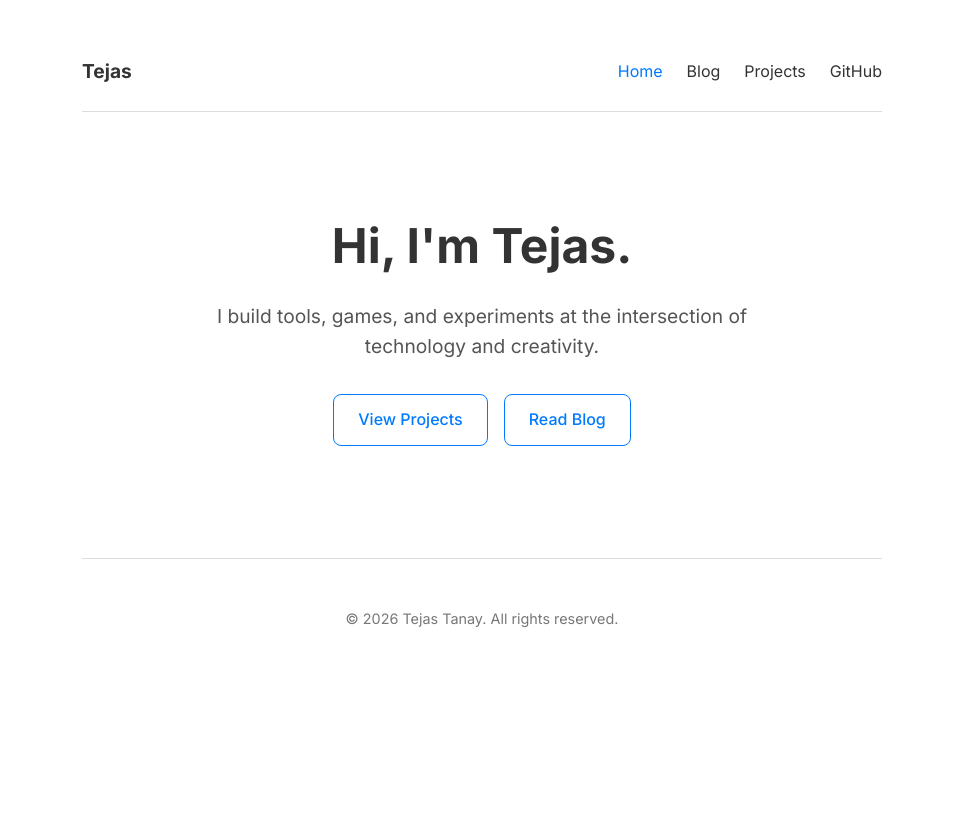
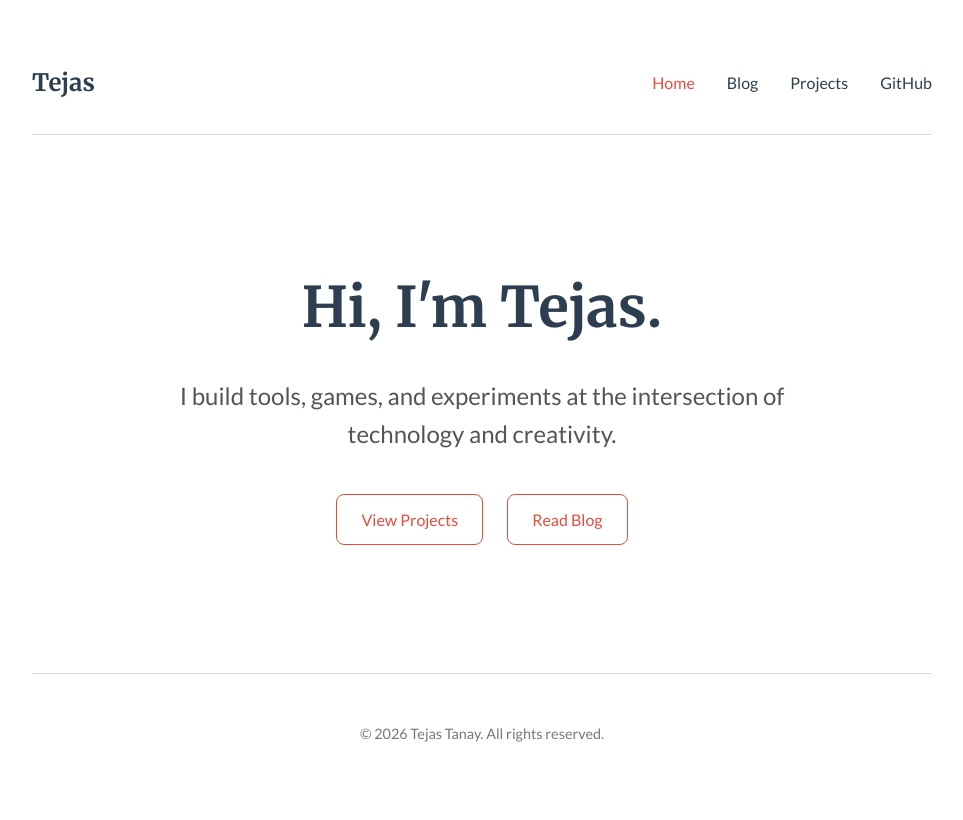
Before and after one commit to tejas-tanay/personal-website, an Eleventy site: page index.md in a window 1280 px wide. Shown: the whole page, without its empty margins (158-1121 px from the left). Built offline with nearby package versions, Linux system fonts and the light colour scheme; Eleventy itself is replaced by a stand-in of ours; files that its build step writes are made by us from their sources.

Commit message:
Update to magazine-style design with serif fonts and sophisticated color palette

```diff
--- a/_includes/layouts/base.njk
+++ b/_includes/layouts/base.njk
@@ -6,7 +6,7 @@
   <title>{{ title }} | Tejas Tanay</title>
   <link rel="preconnect" href="https://fonts.googleapis.com">
   <link rel="preconnect" href="https://fonts.gstatic.com" crossorigin>
-  <link href="https://fonts.googleapis.com/css2?family=Inter:wght@400;500;700&display=swap" rel="stylesheet">
+  <link href="https://fonts.googleapis.com/css2?family=Merriweather:wght@400;700&family=Lato:wght@400;500;700&display=swap" rel="stylesheet">
   <link rel="stylesheet" href="/styles.css" />
   <script src="https://identity.netlify.com/v1/netlify-identity-widget.js"></script>
 </head>
--- a/docs/styles.css
+++ b/docs/styles.css
@@ -1,11 +1,12 @@
-/* Root variables for Light Minimalist Theme */
+/* Root variables for Magazine Style Theme */
 :root {
-  --primary-color: #007AFF;         /* A classic, clean blue */
-  --text-color: #333333;           /* Dark gray for readability */
-  --bg-color: #FFFFFF;             /* Pure white background */
-  --secondary-bg-color: #F8F8F8;   /* Slight off-white for cards */
-  --border-color: #DDDDDD;         /* Light gray for borders */
-  --font-family: 'Inter', sans-serif;
+  --primary-color: #2C3E50;         /* Dark blue-gray for text */
+  --accent-color: #E74C3C;          /* A deep red for accents */
+  --bg-color: #FFFFFF;              /* White background */
+  --secondary-bg-color: #F4F4F4;    /* Light gray for cards */
+  --border-color: #DDDDDD;          /* Light gray for borders */
+  --font-serif: 'Merriweather', serif;
+  --font-sans: 'Lato', sans-serif;
   --transition-fast: 0.2s ease-in-out;
 }
 
@@ -21,25 +22,25 @@ html, body {
 }
 
 body {
-  font-family: var(--font-family);
+  font-family: var(--font-sans);
   background-color: var(--bg-color);
-  color: var(--text-color);
+  color: var(--primary-color);
   line-height: 1.6;
   padding: 0 1rem;
 }
 
 /* Main content container */
 .container {
-  max-width: 800px;
+  max-width: 900px;
   margin: 0 auto;
   padding: 2rem 0;
 }
 
 /* Header & Navigation */
 header {
-  padding: 1.5rem 0;
+  padding: 2rem 0;
   border-bottom: 1px solid var(--border-color);
-  margin-bottom: 2rem;
+  margin-bottom: 3rem;
 }
 
 nav.nav-container {
@@ -49,40 +50,42 @@ nav.nav-container {
 }
 
 .nav-logo a {
+  font-family: var(--font-serif);
   font-weight: 700;
-  font-size: 1.2rem;
-  color: var(--text-color);
+  font-size: 1.5rem;
+  color: var(--primary-color);
   text-decoration: none;
 }
 
 .nav-links {
   display: flex;
-  gap: 1.5rem;
+  gap: 2rem;
 }
 
 .nav-links .nav-link {
-  color: var(--text-color);
+  color: var(--primary-color);
   text-decoration: none;
   transition: color var(--transition-fast);
 }
 
 .nav-links .nav-link:hover,
 .nav-links .nav-link.active {
-  color: var(--primary-color);
+  color: var(--accent-color);
 }
 
 /* Typography */
 h1, h2, h3, h4, h5 {
-  color: var(--text-color);
+  font-family: var(--font-serif);
+  color: var(--primary-color);
   margin-bottom: 1rem;
   font-weight: 700;
 }
 
-h1 { font-size: 2.5rem; }
-h2 { font-size: 2rem; }
-p { margin-bottom: 1rem; }
+h1 { font-size: 3rem; }
+h2 { font-size: 2.5rem; }
+p { margin-bottom: 1.5rem; }
 a {
-  color: var(--primary-color);
+  color: var(--accent-color);
   text-decoration: none;
   transition: color var(--transition-fast);
 }
@@ -93,29 +96,29 @@ a:hover {
 /* Grid & Cards */
 .grid-container {
   display: grid;
-  gap: 1.5rem;
+  gap: 2rem;
 }
 
 .card {
   background: var(--secondary-bg-color);
   border: 1px solid var(--border-color);
   border-radius: 8px;
-  padding: 1.5rem;
+  padding: 2rem;
   transition: border-color var(--transition-fast), transform var(--transition-fast), box-shadow var(--transition-fast);
   text-decoration: none;
-  color: var(--text-color);
+  color: var(--primary-color);
   display: block;
 }
 
 .card:hover {
-  border-color: var(--primary-color);
+  border-color: var(--accent-color);
   transform: translateY(-3px);
   box-shadow: 0 4px 12px rgba(0,0,0,0.05);
 }
 
 .card h2 {
-  font-size: 1.25rem;
-  color: var(--primary-color);
+  font-size: 1.5rem;
+  color: var(--accent-color);
 }
 .card time {
     font-size: 0.9rem;
@@ -126,9 +129,9 @@ a:hover {
 .button-outline {
   display: inline-block;
   padding: 0.75rem 1.5rem;
-  color: var(--primary-color);
+  color: var(--accent-color);
   background: transparent;
-  border: 1px solid var(--primary-color);
+  border: 1px solid var(--accent-color);
   border-radius: 8px;
   text-decoration: none;
   font-weight: 500;
@@ -136,7 +139,7 @@ a:hover {
 }
 
 .button-outline:hover {
-  background: var(--primary-color);
+  background: var(--accent-color);
   color: var(--bg-color);
   text-decoration: none;
 }
@@ -144,25 +147,25 @@ a:hover {
 /* Hero Section */
 .hero {
   text-align: center;
-  padding: 4rem 0;
+  padding: 5rem 0;
 }
 
 .hero h1 {
-  font-size: 3rem;
-  margin-bottom: 1rem;
+  font-size: 3.5rem;
+  margin-bottom: 1.5rem;
 }
 
 .hero .intro {
-  font-size: 1.2rem;
-  max-width: 600px;
-  margin: 0 auto 2rem auto;
+  font-size: 1.5rem;
+  max-width: 700px;
+  margin: 0 auto 2.5rem auto;
   color: #555;
 }
 
 .hero-buttons {
   display: flex;
   justify-content: center;
-  gap: 1rem;
+  gap: 1.5rem;
 }
 
 /* Footer */
@@ -177,8 +180,8 @@ footer {
 
 /* Responsive adjustments */
 @media (max-width: 768px) {
-  h1 { font-size: 2rem; }
-  .hero h1 { font-size: 2.5rem; }
+  h1 { font-size: 2.5rem; }
+  .hero h1 { font-size: 3rem; }
   nav.nav-container {
     flex-direction: column;
     gap: 1rem;
--- a/styles.css
+++ b/styles.css
@@ -1,11 +1,12 @@
-/* Root variables for Light Minimalist Theme */
+/* Root variables for Magazine Style Theme */
 :root {
-  --primary-color: #007AFF;         /* A classic, clean blue */
-  --text-color: #333333;           /* Dark gray for readability */
-  --bg-color: #FFFFFF;             /* Pure white background */
-  --secondary-bg-color: #F8F8F8;   /* Slight off-white for cards */
-  --border-color: #DDDDDD;         /* Light gray for borders */
-  --font-family: 'Inter', sans-serif;
+  --primary-color: #2C3E50;         /* Dark blue-gray for text */
+  --accent-color: #E74C3C;          /* A deep red for accents */
+  --bg-color: #FFFFFF;              /* White background */
+  --secondary-bg-color: #F4F4F4;    /* Light gray for cards */
+  --border-color: #DDDDDD;          /* Light gray for borders */
+  --font-serif: 'Merriweather', serif;
+  --font-sans: 'Lato', sans-serif;
   --transition-fast: 0.2s ease-in-out;
 }
 
@@ -21,25 +22,25 @@ html, body {
 }
 
 body {
-  font-family: var(--font-family);
+  font-family: var(--font-sans);
   background-color: var(--bg-color);
-  color: var(--text-color);
+  color: var(--primary-color);
   line-height: 1.6;
   padding: 0 1rem;
 }
 
 /* Main content container */
 .container {
-  max-width: 800px;
+  max-width: 900px;
   margin: 0 auto;
   padding: 2rem 0;
 }
 
 /* Header & Navigation */
 header {
-  padding: 1.5rem 0;
+  padding: 2rem 0;
   border-bottom: 1px solid var(--border-color);
-  margin-bottom: 2rem;
+  margin-bottom: 3rem;
 }
 
 nav.nav-container {
@@ -49,40 +50,42 @@ nav.nav-container {
 }
 
 .nav-logo a {
+  font-family: var(--font-serif);
   font-weight: 700;
-  font-size: 1.2rem;
-  color: var(--text-color);
+  font-size: 1.5rem;
+  color: var(--primary-color);
   text-decoration: none;
 }
 
 .nav-links {
   display: flex;
-  gap: 1.5rem;
+  gap: 2rem;
 }
 
 .nav-links .nav-link {
-  color: var(--text-color);
+  color: var(--primary-color);
   text-decoration: none;
   transition: color var(--transition-fast);
 }
 
 .nav-links .nav-link:hover,
 .nav-links .nav-link.active {
-  color: var(--primary-color);
+  color: var(--accent-color);
 }
 
 /* Typography */
 h1, h2, h3, h4, h5 {
-  color: var(--text-color);
+  font-family: var(--font-serif);
+  color: var(--primary-color);
   margin-bottom: 1rem;
   font-weight: 700;
 }
 
-h1 { font-size: 2.5rem; }
-h2 { font-size: 2rem; }
-p { margin-bottom: 1rem; }
+h1 { font-size: 3rem; }
+h2 { font-size: 2.5rem; }
+p { margin-bottom: 1.5rem; }
 a {
-  color: var(--primary-color);
+  color: var(--accent-color);
   text-decoration: none;
   transition: color var(--transition-fast);
 }
@@ -93,29 +96,29 @@ a:hover {
 /* Grid & Cards */
 .grid-container {
   display: grid;
-  gap: 1.5rem;
+  gap: 2rem;
 }
 
 .card {
   background: var(--secondary-bg-color);
   border: 1px solid var(--border-color);
   border-radius: 8px;
-  padding: 1.5rem;
+  padding: 2rem;
   transition: border-color var(--transition-fast), transform var(--transition-fast), box-shadow var(--transition-fast);
   text-decoration: none;
-  color: var(--text-color);
+  color: var(--primary-color);
   display: block;
 }
 
 .card:hover {
-  border-color: var(--primary-color);
+  border-color: var(--accent-color);
   transform: translateY(-3px);
   box-shadow: 0 4px 12px rgba(0,0,0,0.05);
 }
 
 .card h2 {
-  font-size: 1.25rem;
-  color: var(--primary-color);
+  font-size: 1.5rem;
+  color: var(--accent-color);
 }
 .card time {
     font-size: 0.9rem;
@@ -126,9 +129,9 @@ a:hover {
 .button-outline {
   display: inline-block;
   padding: 0.75rem 1.5rem;
-  color: var(--primary-color);
+  color: var(--accent-color);
   background: transparent;
-  border: 1px solid var(--primary-color);
+  border: 1px solid var(--accent-color);
   border-radius: 8px;
   text-decoration: none;
   font-weight: 500;
@@ -136,7 +139,7 @@ a:hover {
 }
 
 .button-outline:hover {
-  background: var(--primary-color);
+  background: var(--accent-color);
   color: var(--bg-color);
   text-decoration: none;
 }
@@ -144,25 +147,25 @@ a:hover {
 /* Hero Section */
 .hero {
   text-align: center;
-  padding: 4rem 0;
+  padding: 5rem 0;
 }
 
 .hero h1 {
-  font-size: 3rem;
-  margin-bottom: 1rem;
+  font-size: 3.5rem;
+  margin-bottom: 1.5rem;
 }
 
 .hero .intro {
-  font-size: 1.2rem;
-  max-width: 600px;
-  margin: 0 auto 2rem auto;
+  font-size: 1.5rem;
+  max-width: 700px;
+  margin: 0 auto 2.5rem auto;
   color: #555;
 }
 
 .hero-buttons {
   display: flex;
   justify-content: center;
-  gap: 1rem;
+  gap: 1.5rem;
 }
 
 /* Footer */
@@ -177,8 +180,8 @@ footer {
 
 /* Responsive adjustments */
 @media (max-width: 768px) {
-  h1 { font-size: 2rem; }
-  .hero h1 { font-size: 2.5rem; }
+  h1 { font-size: 2.5rem; }
+  .hero h1 { font-size: 3rem; }
   nav.nav-container {
     flex-direction: column;
     gap: 1rem;
```
Also changed, not shown: docs/admin/index.html, docs/blog/index.html, docs/index.html, docs/projects/index.html.
